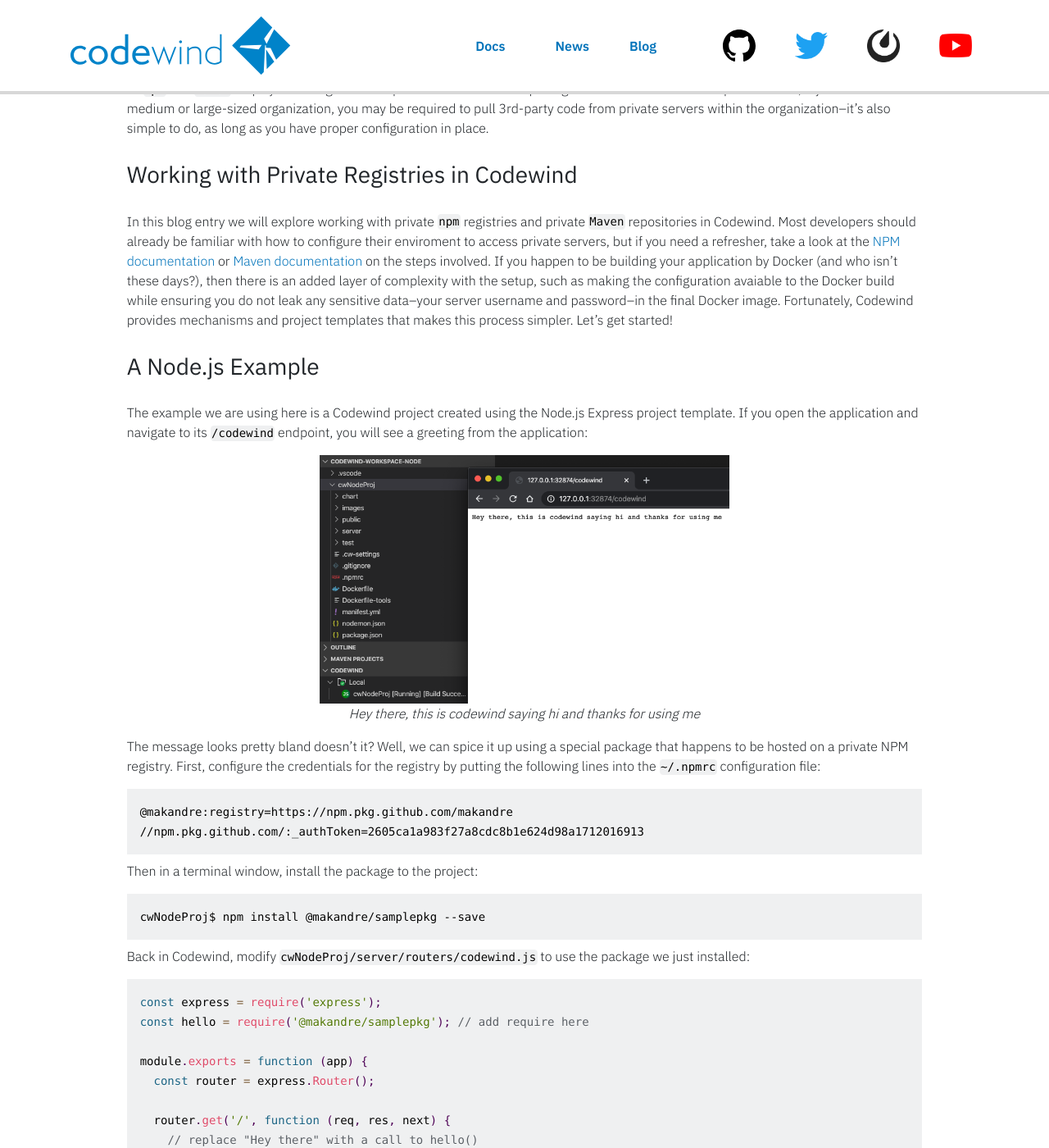
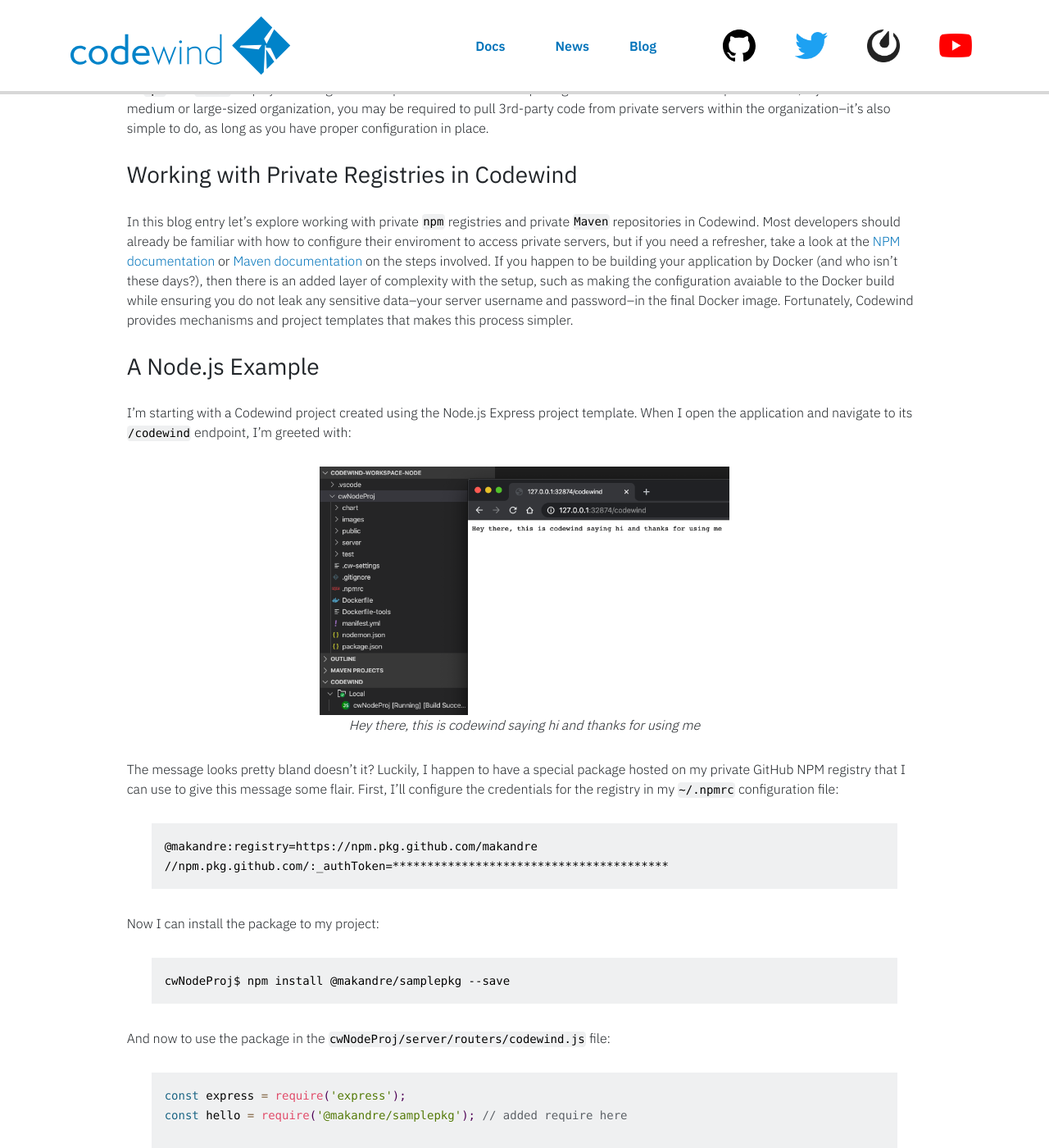
Before and after one commit to eclipse-archived/codewind-docs, a Jekyll site: the page built from docs/_blog/2020-03-30-working-with-private-registries.md, in a window 1280 px wide and 1400 px high, scrolled down 360 px. Shown: the whole window at 82% size. Built offline with Jekyll 4.4.1, drawn with Linux system fonts in a browser that asks for light colours; nearby versions of some CDN libraries; some of the changed text lies outside the part shown.

Commit message:
update
Signed-off-by: Andrew Mak <makandre@ca.ibm.com>

````diff
--- a/docs/_blog/2020-03-30-working-with-private-registries.md
+++ b/docs/_blog/2020-03-30-working-with-private-registries.md
@@ -17,40 +17,42 @@ In most cases, these 3rd-party bits of code are hosted on well-known public regi
 
 ### Working with Private Registries in Codewind
 
-In this blog entry we will explore working with private `npm` registries and private `Maven` repositories in Codewind. Most developers should already be familiar with how to configure their enviroment to access private servers, but if you need a refresher, take a look at the [NPM documentation](https://docs.npmjs.com/configuring-npm/npmrc.html) or [Maven documentation](https://maven.apache.org/settings.html#Servers) on the steps involved. If you happen to be building your application by Docker (and who isn't these days?), then there is an added layer of complexity with the setup, such as making the configuration avaiable to the Docker build while ensuring you do not leak any sensitive data--your server username and password--in the final Docker image. Fortunately, Codewind provides mechanisms and project templates that makes this process simpler. Let's get started!
+In this blog entry let's explore working with private `npm` registries and private `Maven` repositories in Codewind. Most developers should already be familiar with how to configure their enviroment to access private servers, but if you need a refresher, take a look at the [NPM documentation](https://docs.npmjs.com/configuring-npm/npmrc.html) or [Maven documentation](https://maven.apache.org/settings.html#Servers) on the steps involved. If you happen to be building your application by Docker (and who isn't these days?), then there is an added layer of complexity with the setup, such as making the configuration avaiable to the Docker build while ensuring you do not leak any sensitive data--your server username and password--in the final Docker image. Fortunately, Codewind provides mechanisms and project templates that makes this process simpler.
 
 ### A Node.js Example
 
-The example we are using here is a Codewind project created using the Node.js Express project template. If you open the application and navigate to its `/codewind` endpoint, you will see a greeting from the application:
+I'm starting with a Codewind project created using the Node.js Express project template. When I open the application and navigate to its `/codewind` endpoint, I'm greeted with:
 
 ![image of Hey there, this is codewind saying hi and thanks for using me](images/blog/privateregnode01.png){:width="500px"}
 *Hey there, this is codewind saying hi and thanks for using me*
-{:style="text-align: center;"}
+{:style="margin: 30px; text-align: center;"}
 
-The message looks pretty bland doesn't it? Well, we can spice it up using a special package that happens to be hosted on a private NPM registry. First, configure the credentials for the registry by putting the following lines into the `~/.npmrc` configuration file:
+The message looks pretty bland doesn't it? Luckily, I happen to have a special package hosted on my private GitHub NPM registry that I can use to give this message some flair. First, I'll configure the credentials for the registry in my `~/.npmrc` configuration file:
 
 ```properties
 @makandre:registry=https://npm.pkg.github.com/makandre
-//npm.pkg.github.com/:_authToken=2605ca1a983f27a8cdc8b1e624d98a1712016913
+//npm.pkg.github.com/:_authToken=****************************************
 ```
+{:style="margin: 30px;"}
 
-Then in a terminal window, install the package to the project:
+Now I can install the package to my project:
 
 ```bash
 cwNodeProj$ npm install @makandre/samplepkg --save
 ```
+{:style="margin: 30px;"}
 
-Back in Codewind, modify `cwNodeProj/server/routers/codewind.js` to use the package we just installed:
+And now to use the package in the `cwNodeProj/server/routers/codewind.js` file:
 
 ```js
 const express = require('express');
-const hello = require('@makandre/samplepkg'); // add require here
+const hello = require('@makandre/samplepkg'); // added require here
 
 module.exports = function (app) {
   const router = express.Router();
 
   router.get('/', function (req, res, next) {
-    // replace "Hey there" with a call to hello()
+    // replaced "Hey there" with a call to hello()
     const stringToReturn = hello() + ", this is codewind saying hi and thanks for using me"
     res.status(200).send(stringToReturn);
   });
@@ -58,6 +60,16 @@ module.exports = function (app) {
   app.use('/codewind', router);
 }
 ```
+{:style="margin: 30px;"}
 
+All is set so I force a full project build in Codewind--right-click project in Codewind view and select *Build*--and... the build fails. I check the build log and see the following:
+
+```bash
+npm ERR! code E404
+npm ERR! 404 Not Found: @makandre/samplepkg@^1.0.0
+```
+{:style="margin: 30px;"}
+
+To be continued...
 
 ### A Java Example
````
